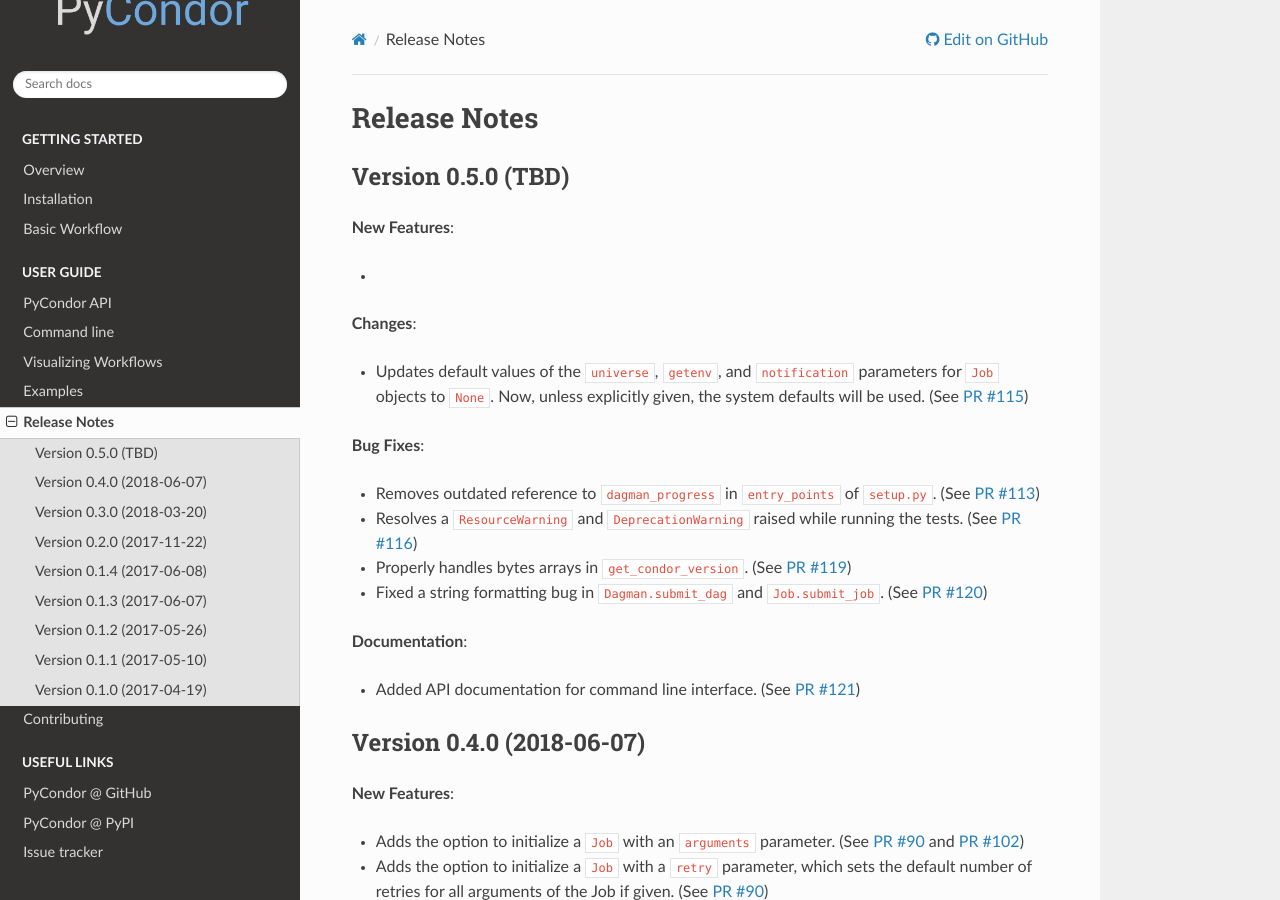
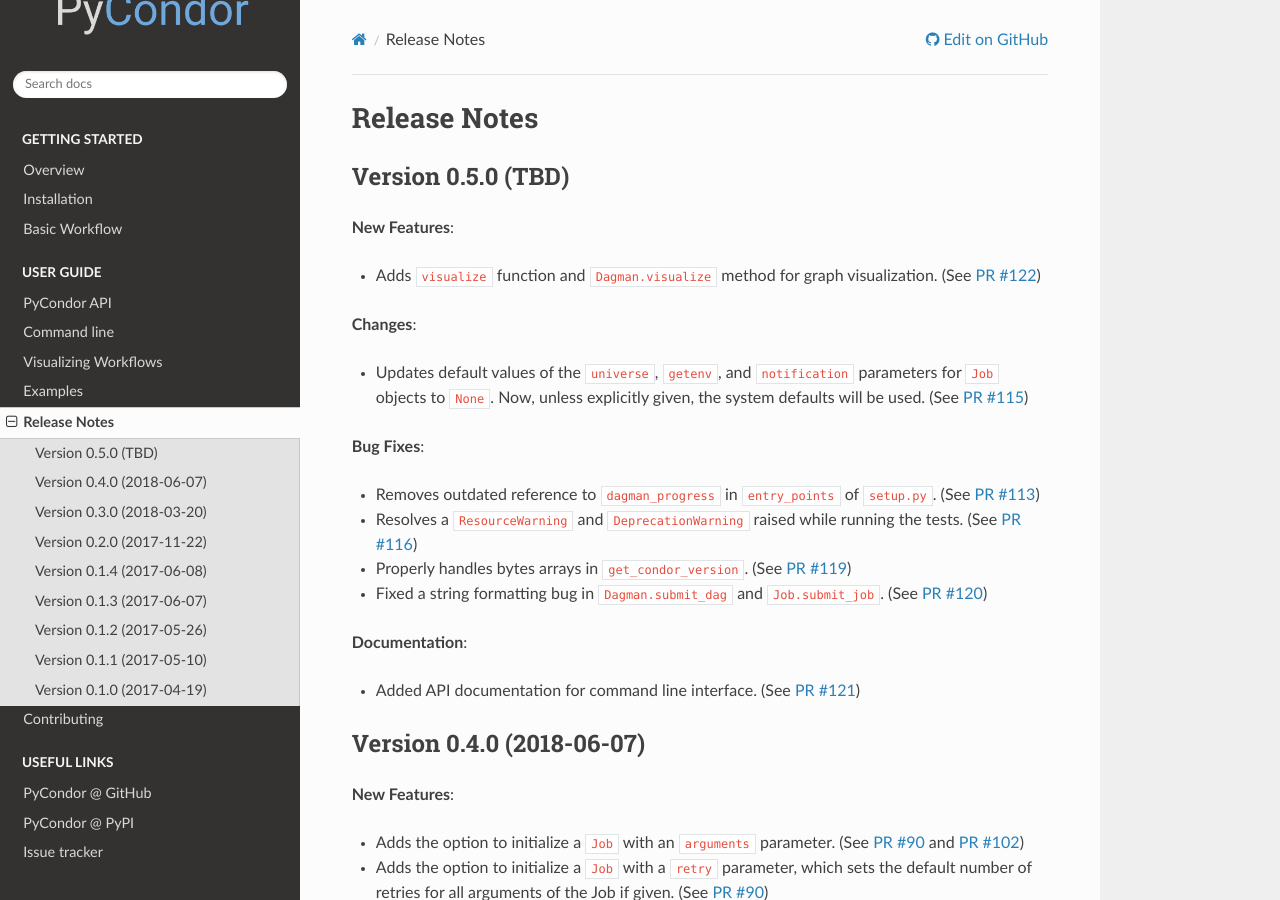
Before and after one commit to pycondor/pycondor, a Sphinx documentation site: the page built from docs/changelog.rst, in a window 1280 px wide and 900 px high. Built offline with Sphinx 7.4.7 and the Read the Docs theme 2.0.0, drawn with Linux system fonts in a browser that asks for light colours; the version number is read from the project's files by our own code.

Commit message:
Add changelog entry [skip ci]

```diff
--- a/docs/changelog.rst
+++ b/docs/changelog.rst
@@ -11,7 +11,8 @@ Version 0.5.0 (TBD)
 
 **New Features**:
 
--
+- Adds ``visualize`` function and ``Dagman.visualize`` method for graph
+  visualization. (See `PR #122 <https://github.com/jrbourbeau/pycondor/pull/122>`_)
 
 **Changes**:
 
```
